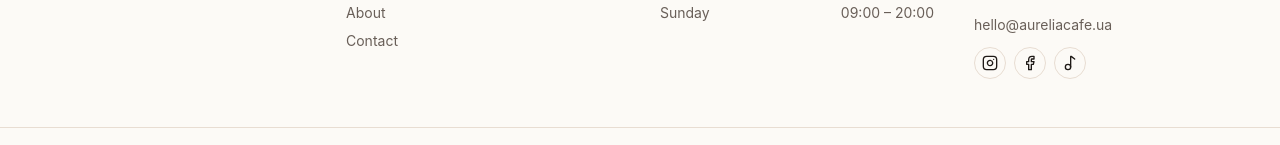
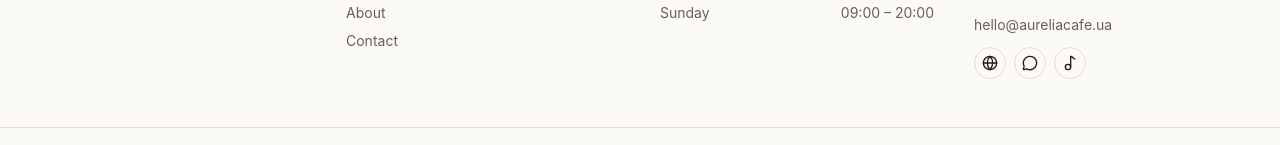
Before and after one commit to darynagiancola/ai-cafe, a React (Vite) app: page / in a window 1280 px wide. Shown: the part 2888-3033 px from the top of the page. Built offline with nearby package versions, Linux system fonts and the light colour scheme.

Commit message:
Fix footer icon imports for build
Co-authored-by: darynagiancola <darynagiancola@users.noreply.github.com>

```diff
--- a/src/components/layout/Footer.tsx
+++ b/src/components/layout/Footer.tsx
@@ -1,10 +1,11 @@
-import { Instagram, Facebook, Music2 } from 'lucide-react'
+import { Globe, MessageCircle, Music2 } from 'lucide-react'
+import type { ReactNode } from 'react'
 import { Link } from 'react-router-dom'
 import { businessService } from '../../services/businessService'
 
-const socialIconByLabel: Record<string, JSX.Element> = {
-  Instagram: <Instagram className="h-4 w-4" aria-hidden />,
-  Facebook: <Facebook className="h-4 w-4" aria-hidden />,
+const socialIconByLabel: Record<string, ReactNode> = {
+  Instagram: <Globe className="h-4 w-4" aria-hidden />,
+  Facebook: <MessageCircle className="h-4 w-4" aria-hidden />,
   TikTok: <Music2 className="h-4 w-4" aria-hidden />,
 }
 
```
